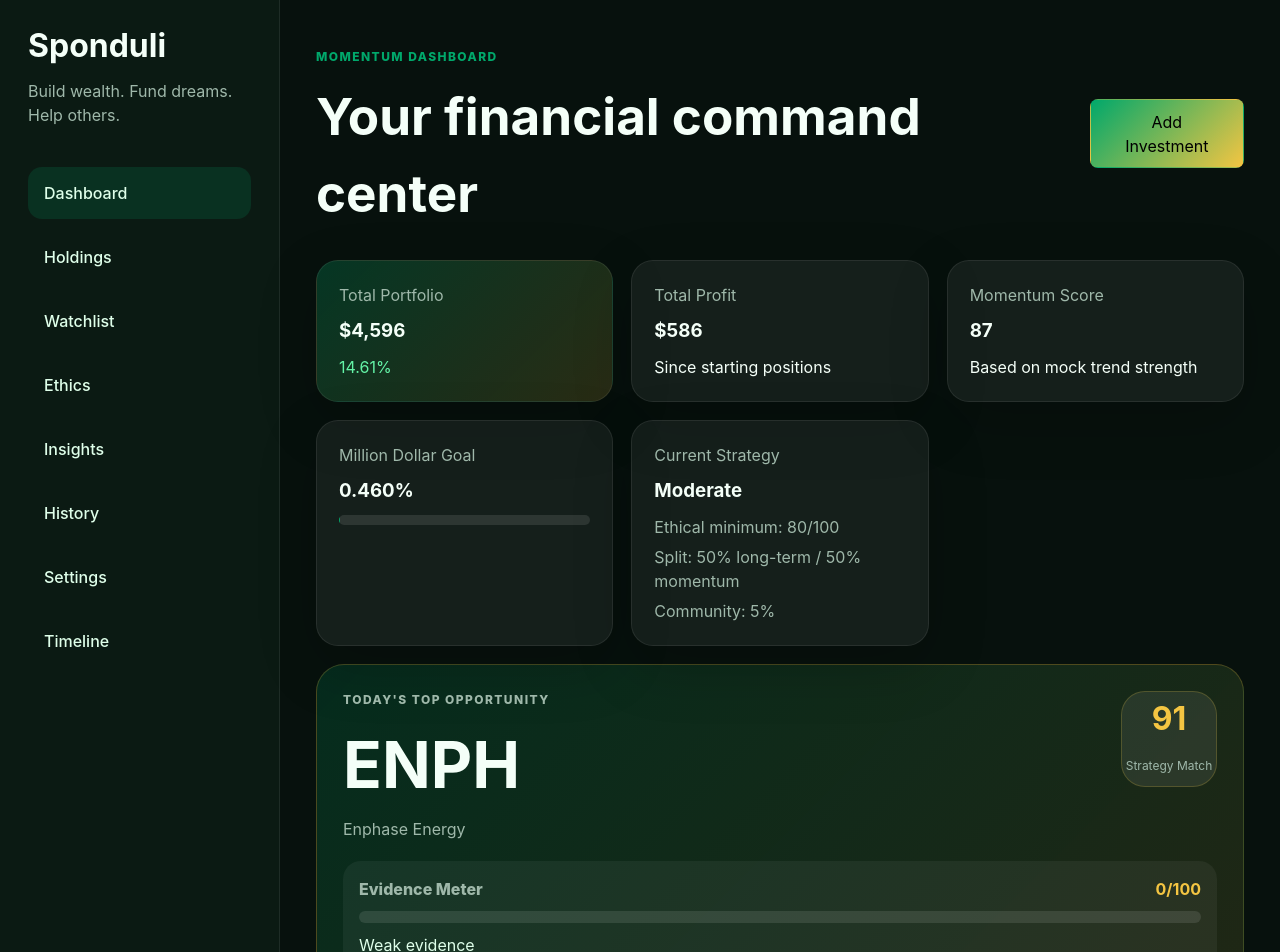
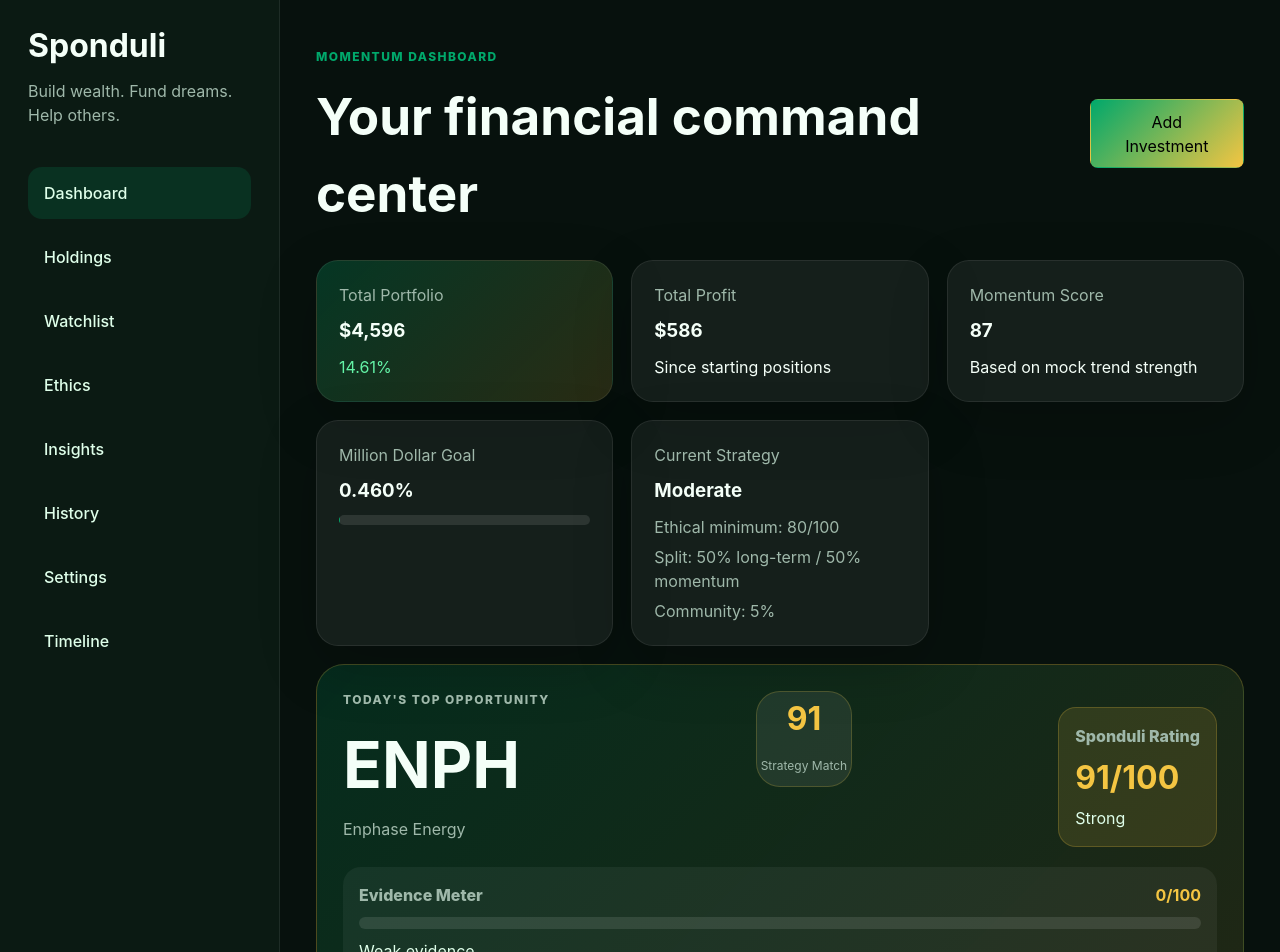
Before and after one commit to rtocastro/sponduli, a React (Vite) app: page / in a window 1280 px wide. Shown: the top 952 px of the page. Built offline with nearby package versions, Linux system fonts and the light colour scheme; no server answers.

Commit message:
added sponduli engine to help create new props for evid meter

```diff
--- a/src/App.css
+++ b/src/App.css
@@ -884,6 +884,32 @@ button {
   font-weight: 800;
 }
 
+.sponduli-rating-card {
+  margin-top: 16px;
+  padding: 16px;
+  border-radius: 18px;
+  background: rgba(244, 197, 66, 0.12);
+  border: 1px solid rgba(244, 197, 66, 0.22);
+}
+
+.sponduli-rating-card span {
+  display: block;
+  color: #9fb8aa;
+  font-weight: 800;
+}
+
+.sponduli-rating-card strong {
+  display: block;
+  margin-top: 6px;
+  color: #f4c542;
+  font-size: 2rem;
+}
+
+.sponduli-rating-card p {
+  margin: 4px 0 0;
+  color: #dfffea;
+}
+
 @media (max-width: 700px) {
   .top-opportunity-header {
     flex-direction: column;
--- a/src/components/LiveEvidenceMeter.jsx
+++ b/src/components/LiveEvidenceMeter.jsx
@@ -1,12 +1,19 @@
 import EvidenceMeter from "./EvidenceMeter";
+import { useEffect } from "react";
 import { useLiveEvidence } from "../hooks/useLiveEvidence";
 
-function LiveEvidenceMeter({ item, minimumEthicalScore }) {
+function LiveEvidenceMeter({ item, minimumEthicalScore, onEvidenceLoaded }) {
   const evidence = useLiveEvidence(
     item.ticker,
     item.ethicalScore,
     minimumEthicalScore
   );
+
+  useEffect(() => {
+    if (evidence.score !== null && onEvidenceLoaded) {
+      onEvidenceLoaded(evidence.score);
+    }
+  }, [evidence.score, onEvidenceLoaded]);
 
   if (evidence.loading) {
     return <p className="live-status">Checking live evidence...</p>;
--- a/src/components/TopOpportunityCard.jsx
+++ b/src/components/TopOpportunityCard.jsx
@@ -10,6 +10,10 @@ import {
     getEvidenceReasons,
     getOpportunityType,
 } from "../utils/momentumEngine";
+import {
+    calculateSponduliRating,
+    getSponduliTier,
+} from "../utils/sponduliEngine";
 
 function TopOpportunityCard() {
     const { minimumEthicalScore } = useSettings();
@@ -41,6 +45,20 @@ function TopOpportunityCard() {
 
     if (!topOpportunity) return null;
 
+
+    const [liveEvidenceScore, setLiveEvidenceScore] = useState(null);
+
+    const evidenceForRating =
+        liveEvidenceScore ?? topOpportunity.evidenceScore;
+
+    const sponduliRating = calculateSponduliRating(
+        topOpportunity.strategyMatch,
+        evidenceForRating
+    );
+
+    const sponduliTier = getSponduliTier(sponduliRating);
+
+
     return (
         <article className="top-opportunity-card">
             <div className="top-opportunity-header">
@@ -54,12 +72,18 @@ function TopOpportunityCard() {
                     <strong>{topOpportunity.strategyMatch}</strong>
                     <span>Strategy Match</span>
                 </div>
+                <div className="sponduli-rating-card">
+                    <span>Sponduli Rating</span>
+                    <strong>{sponduliRating}/100</strong>
+                    <p>{sponduliTier}</p>
+                </div>
             </div>
 
-            <LiveEvidenceMeter
-                item={topOpportunity}
-                minimumEthicalScore={minimumEthicalScore}
-            />
+<LiveEvidenceMeter
+  item={topOpportunity}
+  minimumEthicalScore={minimumEthicalScore}
+  onEvidenceLoaded={setLiveEvidenceScore}
+/>
 
             <div className="opportunity-callout">
                 <strong>{topOpportunity.opportunityType}</strong>
--- a/src/utils/sponduliEngine.js
+++ b/src/utils/sponduliEngine.js
@@ -1,17 +1,10 @@
-export function calculateSponduliRating(
-  strategyMatch,
-  evidenceScore
-) {
-  return Math.round(
-    strategyMatch * 0.55 +
-    evidenceScore * 0.45
-  );
+export function calculateSponduliRating(strategyMatch = 0, evidenceScore = 0) {
+  return Math.round(strategyMatch * 0.55 + evidenceScore * 0.45);
 }
 
-export function getSponduliTier(score) {
+export function getSponduliTier(score = 0) {
   if (score >= 95) return "Elite";
   if (score >= 85) return "Strong";
   if (score >= 70) return "Worth Watching";
-
   return "Needs More Evidence";
 }
```
